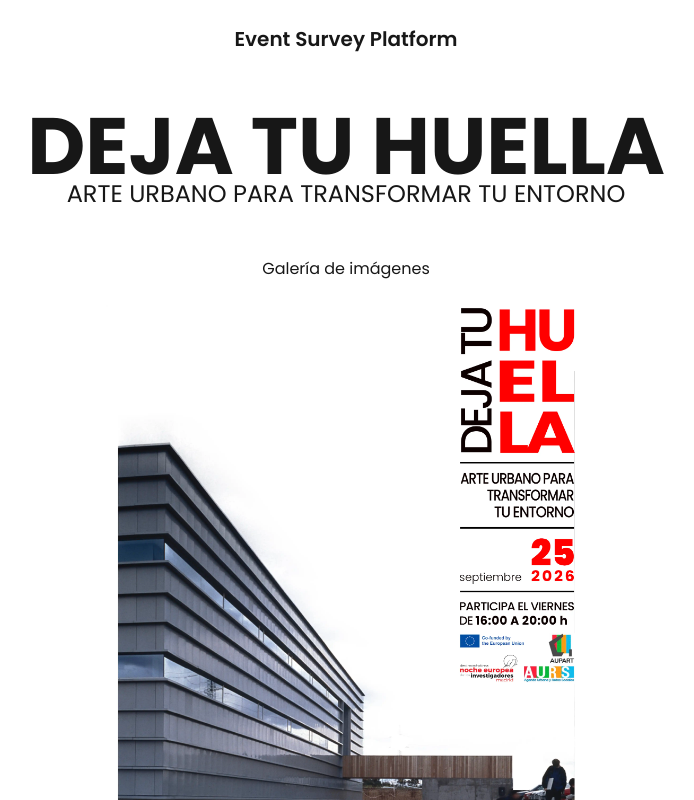
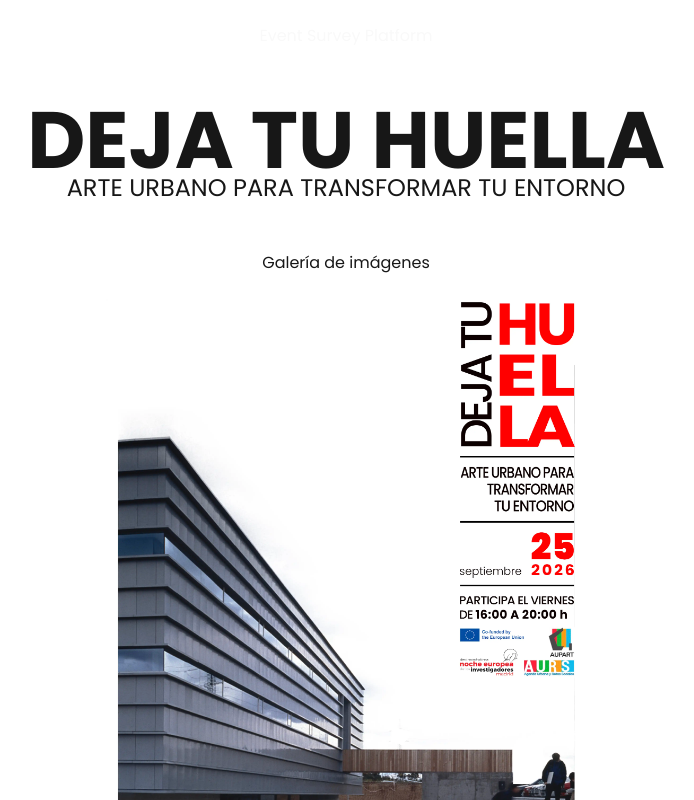
Before and after one commit to Armindavigilio/event-survey-platform, a Next.js app: page / in a window 1280 px wide. Shown: the top 800 px of the page, without its empty margins (294-988 px from the left). Built offline with nearby package versions, Linux system fonts and the light colour scheme.

Commit message:
modificación de css de Header

```diff
--- a/src/shared/ui/SiteHeader/SiteHeader.module.css
+++ b/src/shared/ui/SiteHeader/SiteHeader.module.css
@@ -11,8 +11,9 @@
 .name {
   margin: 0;
   font-family: var(--font-content);
-  font-size: 1.25rem;
-  font-weight: 600;
+  font-size: 1rem;
+  font-weight: 300;
   line-height: 1.5;
   overflow-wrap: anywhere;
+  color: rgb(249, 249, 249);
 }
```
